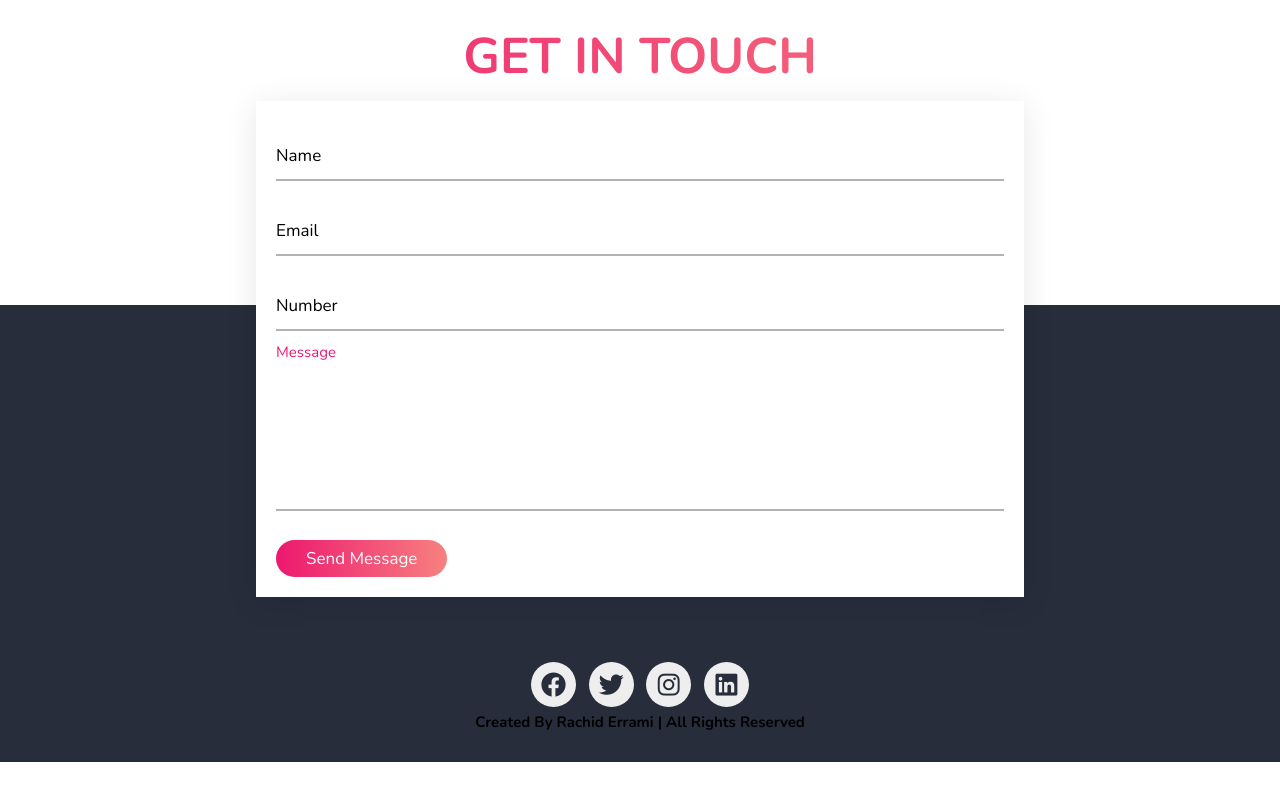
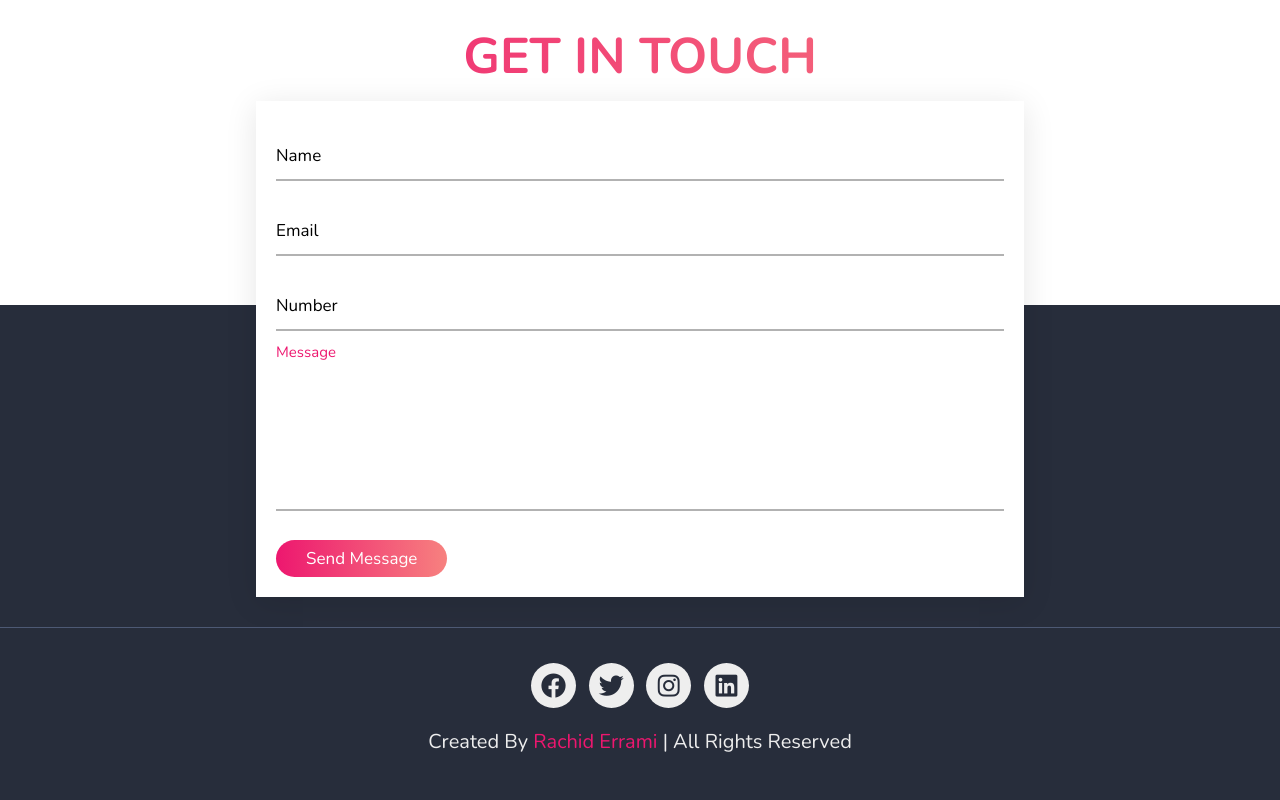
Before and after one commit to MATHRIX10/app-landing-page, a plain HTML site: page index.html in a window 1280 px wide. Shown: the part 4099-4899 px from the top of the page. Before the commit the page ends 4861 px from the top, so only its background shows below. Drawn offline with nearby package versions, Linux system fonts and the light colour scheme.

Commit message:
adding footer styles

```diff
--- a/styles.css
+++ b/styles.css
@@ -665,6 +665,7 @@ section.about .row .content p{
 .footer{
     text-align: center;
     background:var(--black);
+    border-top:.1rem solid  #4d5974;
 
 }
 
@@ -687,3 +688,17 @@ cursor: pointer;
     transform: scale(1.05);
     transition: linear .2s;
 }
+
+
+.footer .credit {
+    color : #eee;
+    padding : 1.5rem 1rem ;
+    font-weight: normal;
+    font-size: 2rem;
+
+}
+
+
+.footer .credit span{
+    color: var(--red);
+}
```
